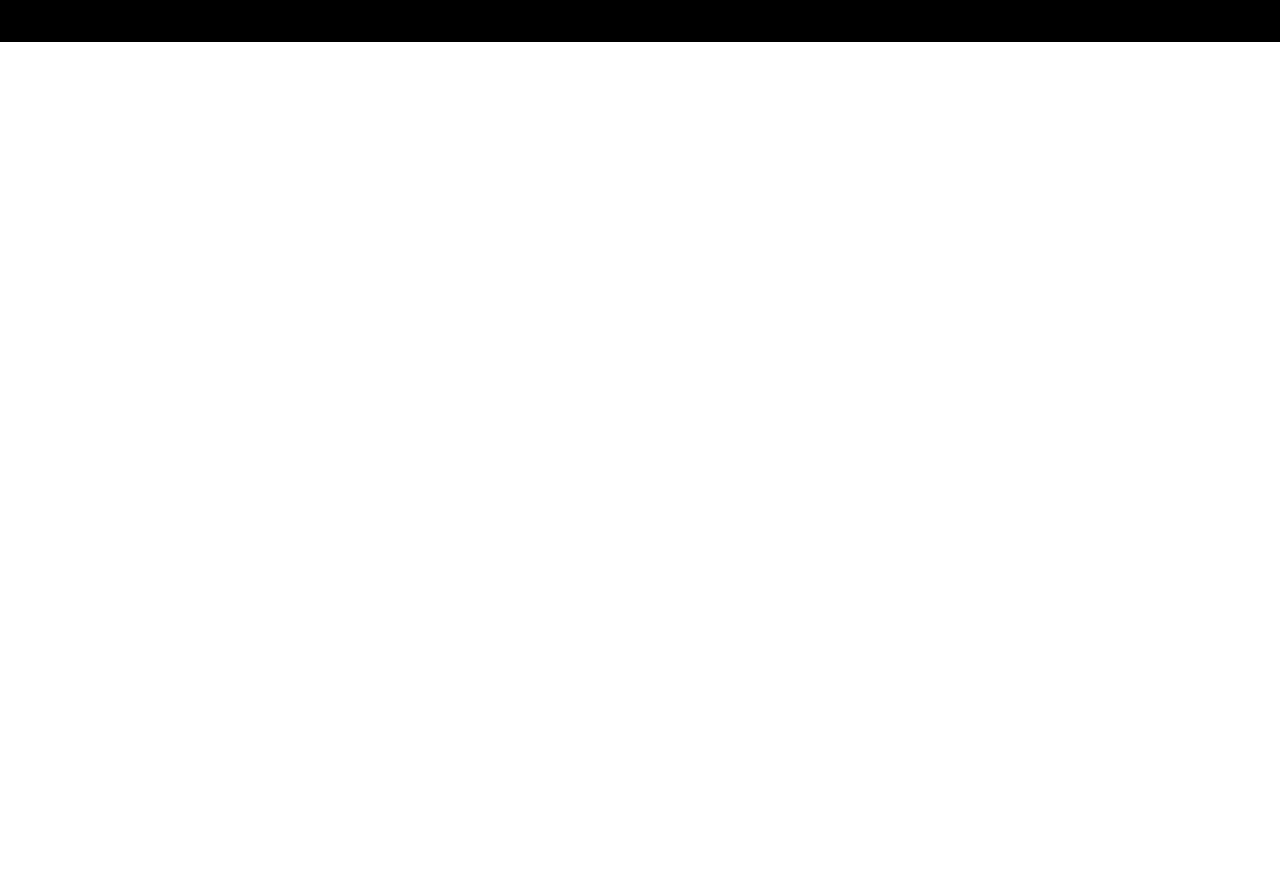
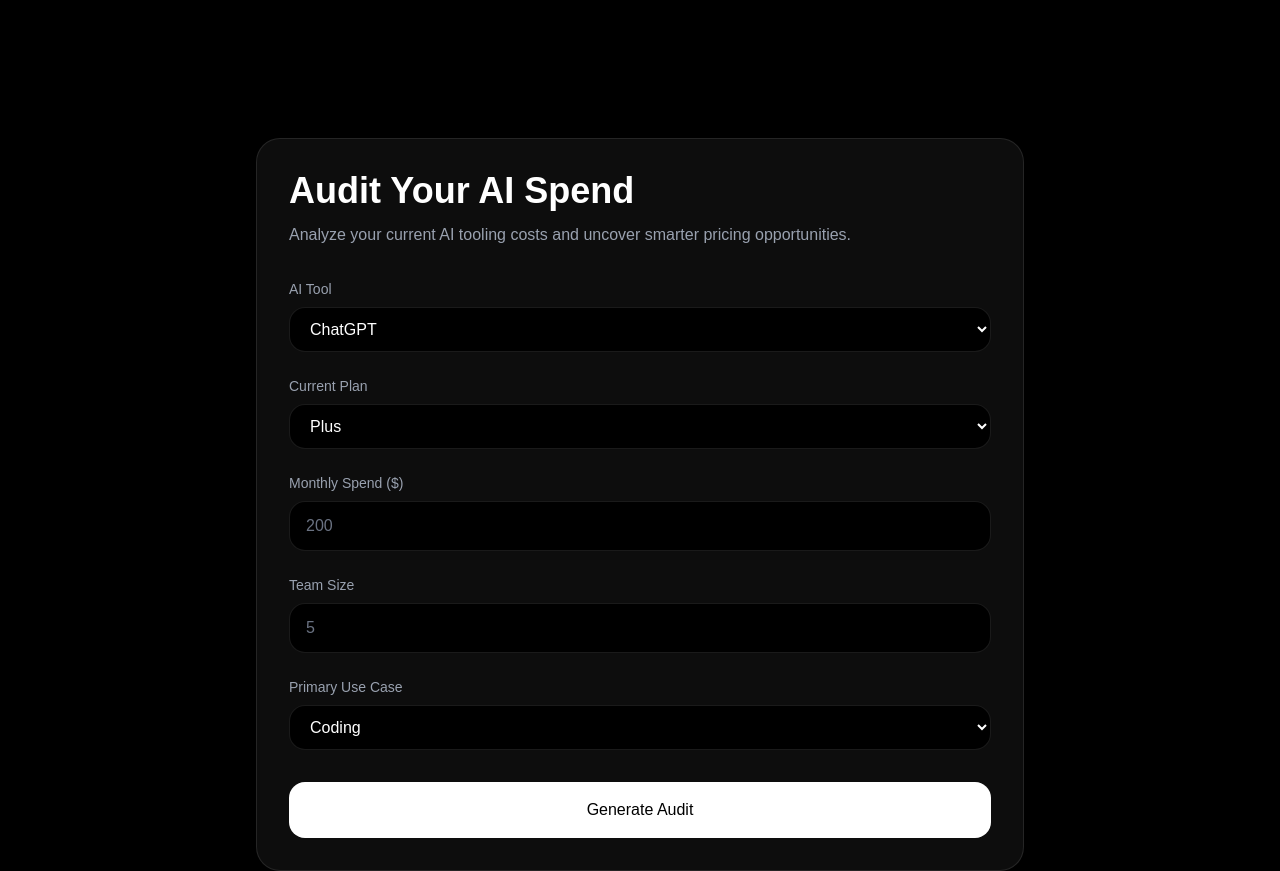
Before and after one commit to Yashk258/ai-spend-audit, a Next.js app: page / in a window 1280 px wide. Shown: the part 1020-1891 px from the top of the page. Before the commit the page ends 1062 px from the top, so only its background shows below. Built offline with nearby package versions, Linux system fonts and the light colour scheme.

Commit message:
feat: build dynamic AI spend form and landing page UI

```diff
--- a/src/app/page.tsx
+++ b/src/app/page.tsx
@@ -1,5 +1,6 @@
 import Navbar from "@/components/navbar";
 import FeatureCard from "@/components/feature-card";
+import SpendForm from "@/components/spend-form";
 
 export default function Home() {
   return (
@@ -45,6 +46,7 @@
           description="Compare your AI spending efficiency against similar startup teams."
         />
       </section>
+      <SpendForm />
     </main>
   );
 }
--- /dev/null
+++ b/src/components/spend-form.tsx
@@ -0,0 +1,181 @@
+"use client";
+
+import { useState } from "react";
+import { tools } from "@/data/tools";
+
+export default function SpendForm() {
+  const [selectedTool, setSelectedTool] = useState("ChatGPT");
+  const [selectedPlan, setSelectedPlan] = useState(
+    tools.ChatGPT[0]
+  );
+
+  const [monthlySpend, setMonthlySpend] = useState("");
+  const [teamSize, setTeamSize] = useState("");
+  const [useCase, setUseCase] = useState("Coding");
+
+  const handleToolChange = (
+    e: React.ChangeEvent<HTMLSelectElement>
+  ) => {
+    const tool = e.target.value;
+
+    setSelectedTool(tool);
+
+    // Reset plan automatically when tool changes
+    setSelectedPlan(
+      tools[tool as keyof typeof tools][0]
+    );
+  };
+
+  const handleSubmit = () => {
+    const auditData = {
+      tool: selectedTool,
+      plan: selectedPlan,
+      monthlySpend,
+      teamSize,
+      useCase,
+    };
+
+    console.log(auditData);
+
+    // Future:
+    // Save to database
+    // Run audit engine
+    // Redirect to results page
+  };
+
+  return (
+    <div className="mx-auto mt-24 max-w-3xl rounded-3xl border border-white/10 bg-white/5 p-8 backdrop-blur-xl">
+      <div className="mb-8">
+        <h2 className="text-4xl font-bold text-white">
+          Audit Your AI Spend
+        </h2>
+
+        <p className="mt-3 text-gray-400">
+          Analyze your current AI tooling costs and
+          uncover smarter pricing opportunities.
+        </p>
+      </div>
+
+      <div className="grid gap-6">
+        {/* Tool Selection */}
+        <div>
+          <label className="mb-2 block text-sm text-gray-400">
+            AI Tool
+          </label>
+
+          <select
+            value={selectedTool}
+            onChange={handleToolChange}
+            className="w-full rounded-2xl border border-white/10 bg-black px-4 py-3 text-white outline-none transition focus:border-white/30"
+          >
+            {Object.keys(tools).map((tool) => (
+              <option key={tool} value={tool}>
+                {tool}
+              </option>
+            ))}
+          </select>
+        </div>
+
+        {/* Plan Selection */}
+        <div>
+          <label className="mb-2 block text-sm text-gray-400">
+            Current Plan
+          </label>
+
+          <select
+            value={selectedPlan}
+            onChange={(e) =>
+              setSelectedPlan(e.target.value)
+            }
+            className="w-full rounded-2xl border border-white/10 bg-black px-4 py-3 text-white outline-none transition focus:border-white/30"
+          >
+            {tools[
+              selectedTool as keyof typeof tools
+            ].map((plan) => (
+              <option key={plan} value={plan}>
+                {plan}
+              </option>
+            ))}
+          </select>
+        </div>
+
+        {/* Monthly Spend */}
+        <div>
+          <label className="mb-2 block text-sm text-gray-400">
+            Monthly Spend ($)
+          </label>
+
+          <input
+            type="number"
+            value={monthlySpend}
+            onChange={(e) =>
+              setMonthlySpend(e.target.value)
+            }
+            placeholder="200"
+            className="w-full rounded-2xl border border-white/10 bg-black px-4 py-3 text-white placeholder:text-gray-500 outline-none transition focus:border-white/30"
+          />
+        </div>
+
+        {/* Team Size */}
+        <div>
+          <label className="mb-2 block text-sm text-gray-400">
+            Team Size
+          </label>
+
+          <input
+            type="number"
+            value={teamSize}
+            onChange={(e) =>
+              setTeamSize(e.target.value)
+            }
+            placeholder="5"
+            className="w-full rounded-2xl border border-white/10 bg-black px-4 py-3 text-white placeholder:text-gray-500 outline-none transition focus:border-white/30"
+          />
+        </div>
+
+        {/* Use Case */}
+        <div>
+          <label className="mb-2 block text-sm text-gray-400">
+            Primary Use Case
+          </label>
+
+          <select
+            value={useCase}
+            onChange={(e) =>
+              setUseCase(e.target.value)
+            }
+            className="w-full rounded-2xl border border-white/10 bg-black px-4 py-3 text-white outline-none transition focus:border-white/30"
+          >
+            <option value="Coding">
+              Coding
+            </option>
+
+            <option value="Writing">
+              Writing
+            </option>
+
+            <option value="Research">
+              Research
+            </option>
+
+            <option value="Data Analysis">
+              Data Analysis
+            </option>
+
+            <option value="Mixed">
+              Mixed
+            </option>
+          </select>
+        </div>
+
+        {/* Submit */}
+        <button
+          onClick={handleSubmit}
+          className="mt-2 rounded-2xl bg-white px-6 py-4 font-medium text-black transition hover:scale-[1.01] hover:bg-gray-200"
+        >
+          Generate Audit
+        </button>
+      </div>
+    </div>
+  );
+}
--- /dev/null
+++ b/src/data/tools.ts
@@ -0,0 +1,7 @@
+export const tools = {
+  ChatGPT: ["Plus", "Team", "Enterprise"],
+  Claude: ["Pro", "Max", "Team"],
+  Cursor: ["Pro", "Business"],
+  Gemini: ["Pro", "Ultra"],
+  Copilot: ["Individual", "Business"],
+};
```
Also changed, not shown: src/types/tool.ts (added, +7 -0 lines), 1 other file (tests, documents, lock files or other folders).
